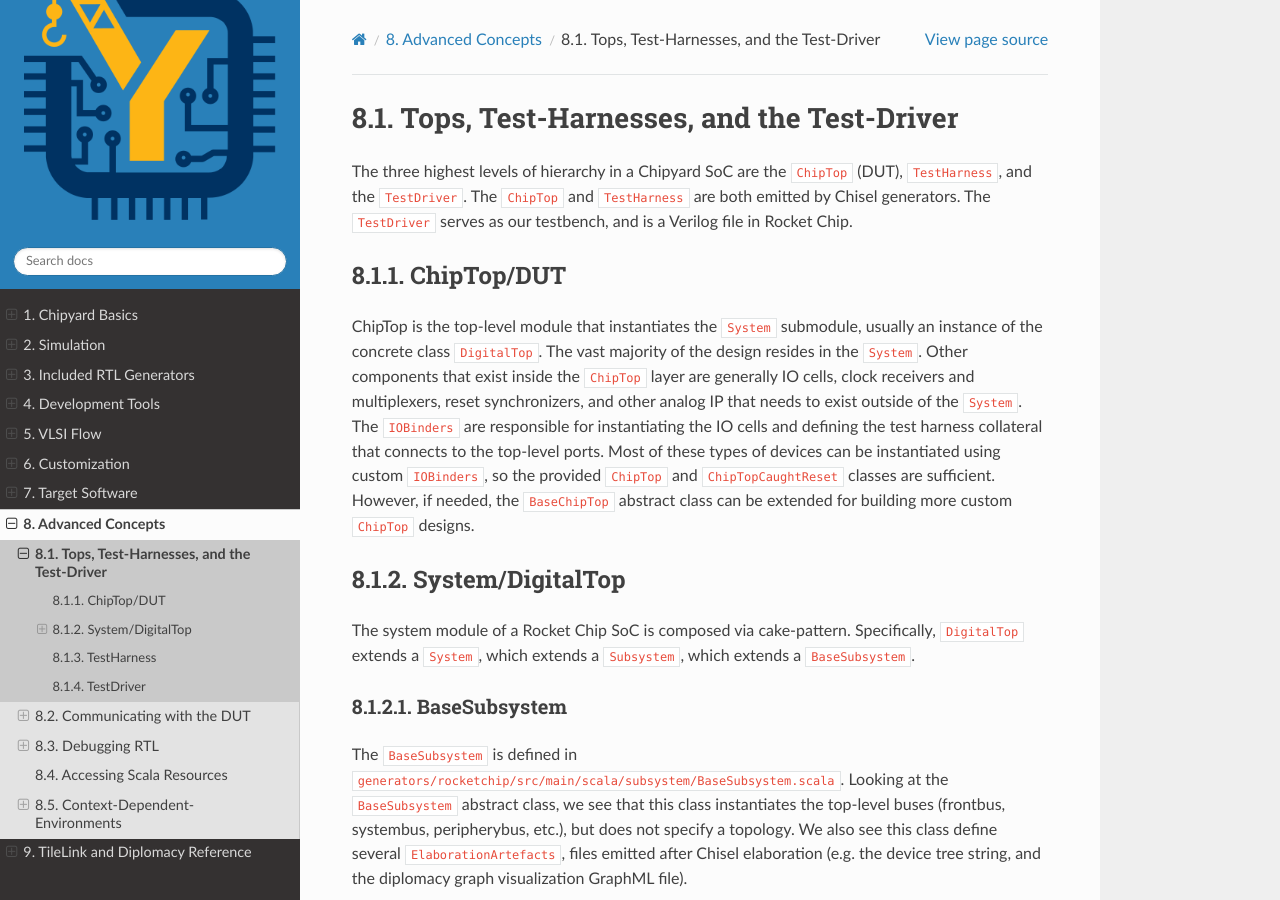
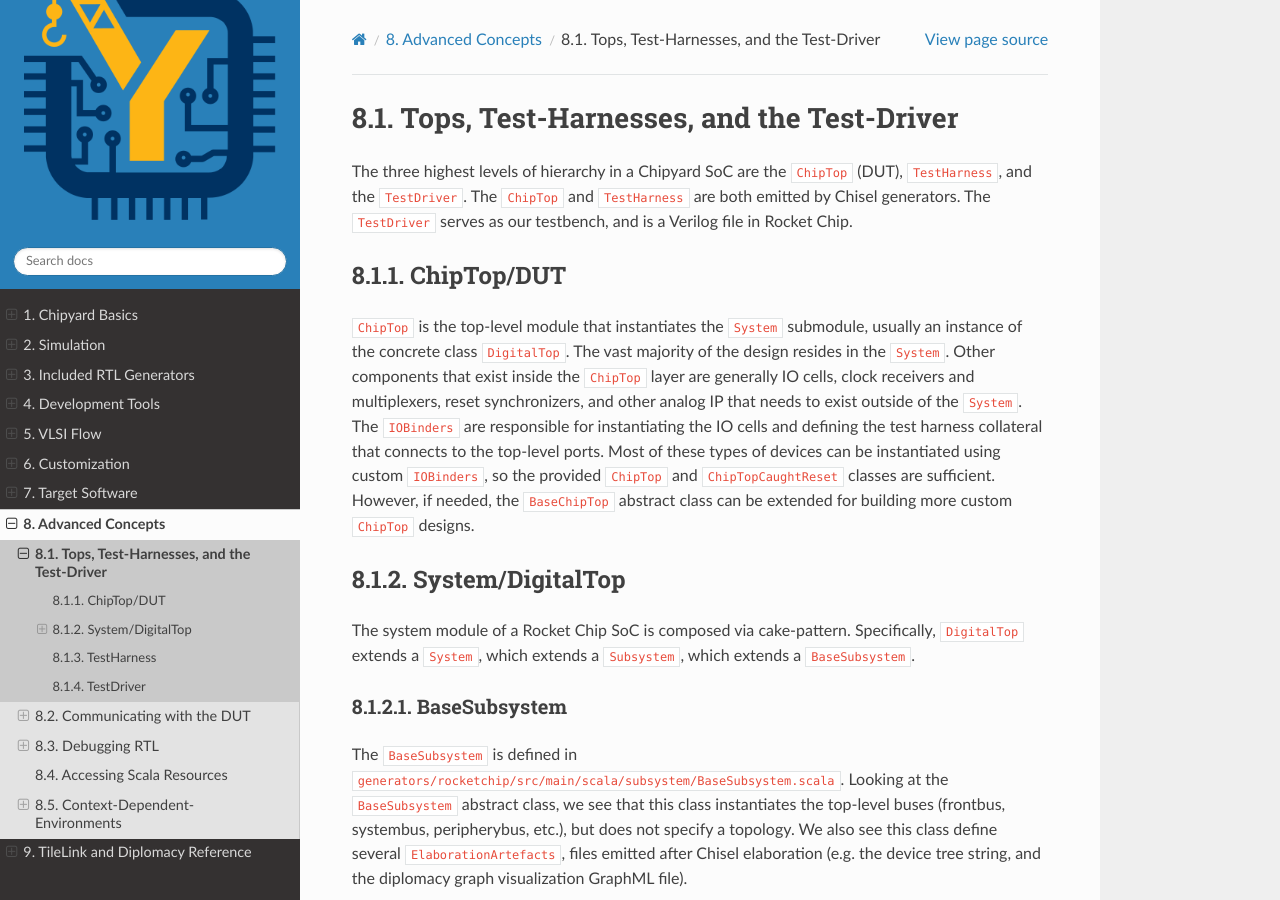
Before and after one commit to ucb-bar/chipyard, a Sphinx documentation site: the page built from docs/Advanced-Concepts/Top-Testharness.rst, in a window 1280 px wide and 900 px high. Built offline with Sphinx 7.4.7 and the Read the Docs theme 2.0.0, drawn with Linux system fonts in a browser that asks for light colours.

Commit message:
[docs] nit

```diff
--- a/docs/Advanced-Concepts/Top-Testharness.rst
+++ b/docs/Advanced-Concepts/Top-Testharness.rst
@@ -11,7 +11,7 @@ file in Rocket Chip.
 ChipTop/DUT
 -------------------------
 
-ChipTop is the top-level module that instantiates the ``System`` submodule, usually an instance of the concrete class ``DigitalTop``.
+``ChipTop`` is the top-level module that instantiates the ``System`` submodule, usually an instance of the concrete class ``DigitalTop``.
 The vast majority of the design resides in the ``System``.
 Other components that exist inside the ``ChipTop`` layer are generally IO cells, clock receivers and multiplexers, reset synchronizers, and other analog IP that needs to exist outside of the ``System``.
 The ``IOBinders`` are responsible for instantiating the IO cells and defining the test harness collateral that connects to the top-level ports.
```
